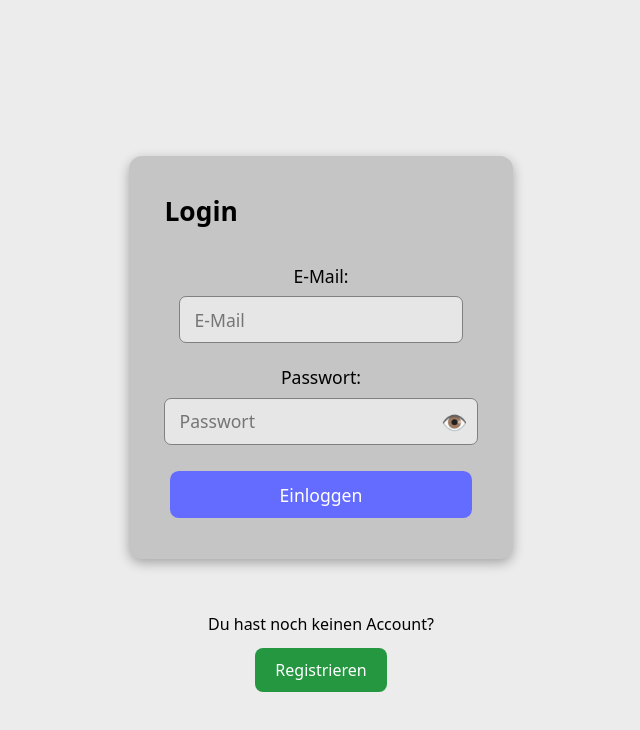
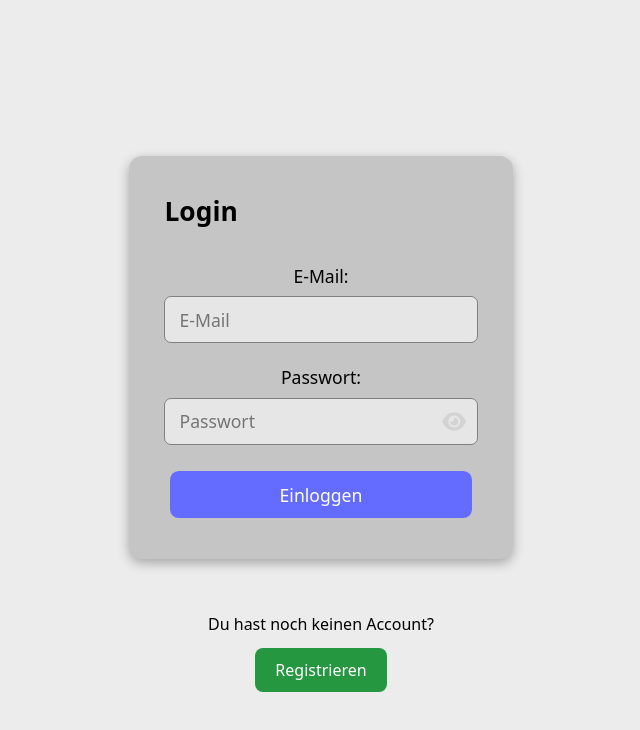
Before and after one commit to Pierro-e/HTWD-SE-shareshop_4B, a Vue app in the folder src/frontend/shareshop_4b/: page / in a window 1280 px wide. Shown: the top 730 px of the page, without its empty margins (319-959 px from the left). Built offline with nearby package versions, Linux system fonts and the light colour scheme.

Commit message:
Stylefixes, besseres Icon

```diff
--- a/src/frontend/shareshop_4b/package.json
+++ b/src/frontend/shareshop_4b/package.json
@@ -9,6 +9,9 @@
     "preview": "vite preview"
   },
   "dependencies": {
+    "@fortawesome/fontawesome-svg-core": "^7.1.0",
+    "@fortawesome/free-solid-svg-icons": "^7.1.0",
+    "@fortawesome/vue-fontawesome": "^3.1.2",
     "axios": "^1.12.2",
     "vue": "^3.5.13",
     "vue-router": "^4.5.1"
--- a/src/frontend/shareshop_4b/src/components/Login.vue
+++ b/src/frontend/shareshop_4b/src/components/Login.vue
@@ -24,7 +24,7 @@
           required
         />
         <span class="password-toggle-icon" @click="togglePasswordVisibility">
-          {{ passwordFieldType === 'password' ? '👁️' : '🕳️' }}
+          <font-awesome-icon :icon="passwordFieldType === 'password' ? 'eye' : 'eye-slash'" />
         </span>
       </div>
       </div>
@@ -41,6 +41,7 @@
 </template>
 
 <script>
+import { FontAwesomeIcon } from "@fortawesome/vue-fontawesome";
 import axios from "axios";
 
 export default {
@@ -135,17 +136,23 @@ form label {
   width: auto;
 }
 
+input {
+  width: 100%;
+}
+
 .login_email,
 .login_pw {
   display: flex;
   flex-direction: column;
 }
+
 .password-input-container {
   position: relative;
   display: flex;
-  align-items: center;
+
 }
 .password-toggle-icon {
+  color: lightgray;
   position: absolute;
   right: 10px;
   cursor: pointer;
@@ -154,10 +161,8 @@ form label {
 }
 /* falls passwörter lange sind */
 .password-input-container input {
-    width: 100%;
-    padding-right: 2.5em; /* Platz für das Icon */
+    padding-right: 2.5em;
 }
-
 
 .login_block {
   margin-bottom: 0.4em;
--- a/src/frontend/shareshop_4b/src/main.js
+++ b/src/frontend/shareshop_4b/src/main.js
@@ -3,4 +3,12 @@ import { createApp } from 'vue'
 import App from './App.vue'
 import router from './router.js'
 
-createApp(App).use(router).mount('#app')
+import { library } from '@fortawesome/fontawesome-svg-core'
+import { FontAwesomeIcon } from '@fortawesome/vue-fontawesome'
+import { faEye, faEyeSlash } from '@fortawesome/free-solid-svg-icons'
+library.add(faEye, faEyeSlash)
+
+const app = createApp(App);
+app.component('font-awesome-icon', FontAwesomeIcon)
+app.use(router)
+app.mount('#app')
```
Also changed, not shown: 1 other file (tests, documents, lock files or other folders).
